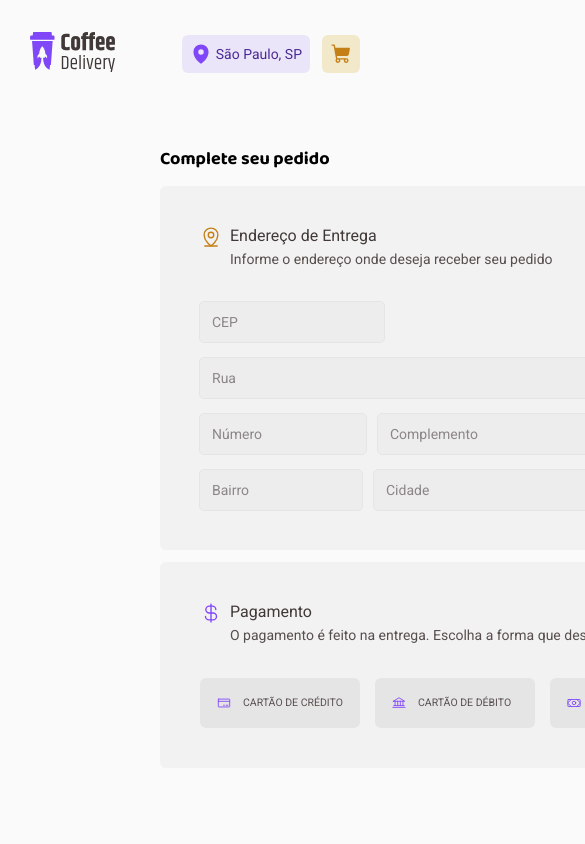
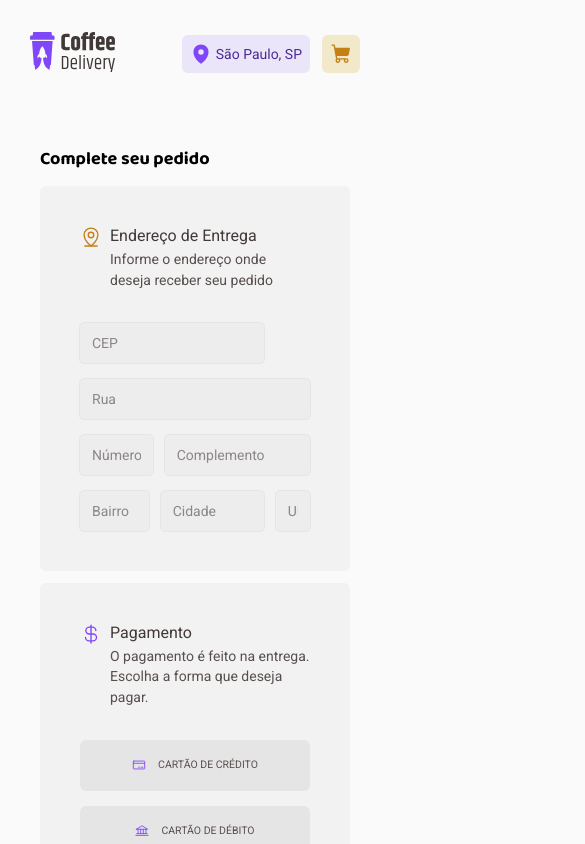
Before and after one commit to brunaporato/coffee-delivery, a React (Vite) app: page /checkout in a window 390 px wide. Shown: the top 844 px of the page, 585 px wide, since content can reach past the window. Built offline with nearby package versions, Linux system fonts and the light colour scheme.

Commit message:
add responsiveness to checkout page

```diff
--- a/src/pages/Checkout/components/CartItem/styles.ts
+++ b/src/pages/Checkout/components/CartItem/styles.ts
@@ -44,6 +44,21 @@ export const CartItemContainer = styled.div`
       }
     }
   }
+
+  @media (max-width: 480px) {
+    .image-info {
+      flex-direction: column;
+      align-items: flex-start;
+    }
+
+    align-items: center;
+  }
+
+  @media (max-width: 395px) {
+    flex-direction: column;
+    gap: 3.2rem;
+    align-items: flex-start;
+  }
 `
 
 export const RemoveButton = styled.button`
--- a/src/pages/Checkout/components/SelectPayment/styles.ts
+++ b/src/pages/Checkout/components/SelectPayment/styles.ts
@@ -1,6 +1,8 @@
 import styled from "styled-components";
 
 export const SelectPaymentContainer = styled.div`
+  width: 100%;
+
   button {
     background: ${(props) => props.theme["base-button"]};
     border-radius: 6px;
@@ -8,12 +10,14 @@ export const SelectPaymentContainer = styled.div`
 
     font-family: 'Roboto', sans-serif;
 
-    width: 16rem;
+    min-width: 16rem;
+    width: 100%;
 
     display: flex;
     align-items: center;
     gap: 1.2rem;
     padding: 1.6rem;
+    justify-content: center;
 
     text-transform: uppercase;
     font-size: 1.05rem;
--- a/src/pages/Checkout/styles.ts
+++ b/src/pages/Checkout/styles.ts
@@ -15,6 +15,13 @@ export const CheckoutContainer = styled.div`
     line-height: 130%;
 
     margin-bottom: 1.5rem;
+  }
+
+  @media (max-width: 980px) {
+    display: flex;
+    flex-direction: column;
+
+    padding: 4rem;
   }
 `
 
@@ -58,6 +65,13 @@ export const FinishOrderContainer = styled.section`
   .payment-options {
     display: flex;
     gap: 1.5rem;
+  }
+
+  @media (max-width: 980px) {
+    .payment-options {
+      flex-direction: column;
+      width: 100%;
+    }
   }
 `
 
```
